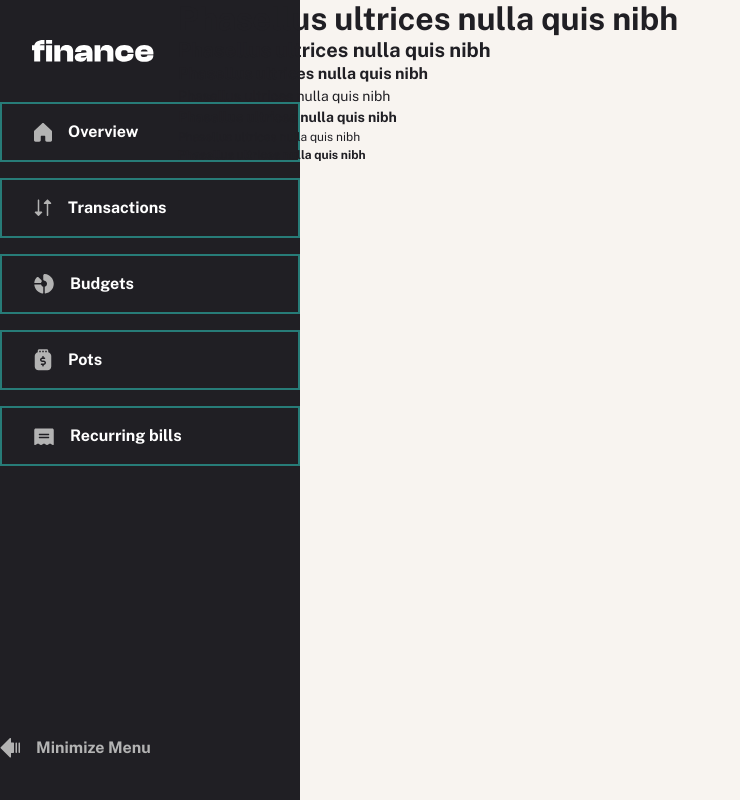
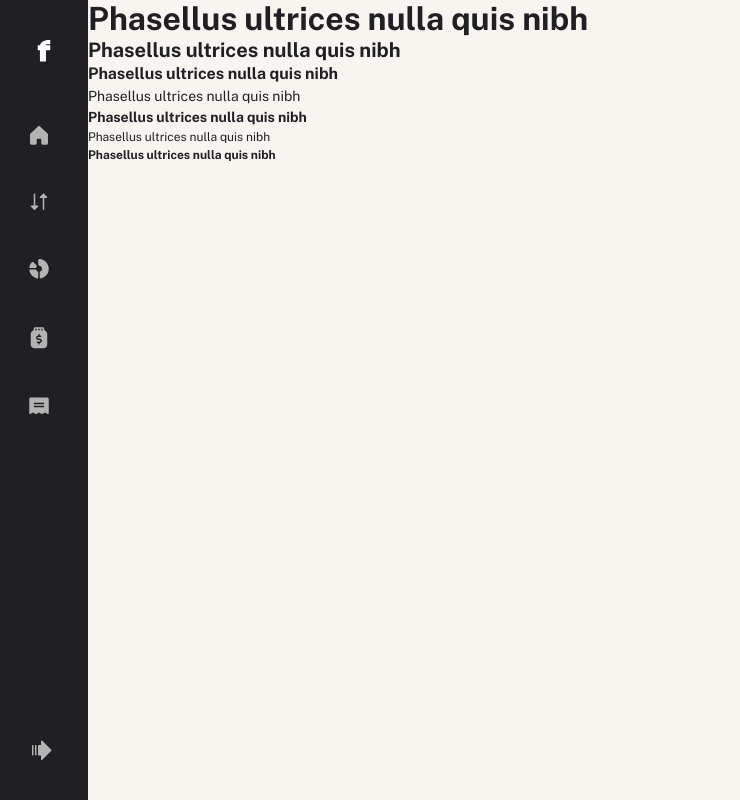
Before and after one commit to AjeaSmith/FEM-Personal-Finance, a Next.js app: page / in a window 1280 px wide. Shown: the whole page, without its empty margins (0-740 px from the left). Built offline with nearby package versions, Linux system fonts and the light colour scheme.

Commit message:
styles and function complete with sidebar

```diff
--- a/src/app/globals.css
+++ b/src/app/globals.css
@@ -22,6 +22,6 @@ body {
 @layer utilities {
 	.main-grid {
 		display: grid;
-		grid-template-columns: 150px auto;
+		grid-template-columns: repeat(2, 1fr);
 	}
 }
--- a/src/app/layout.js
+++ b/src/app/layout.js
@@ -14,10 +14,10 @@ export default function RootLayout({ children }) {
 	return (
 		<html lang="en">
 			<body
-				className={`${publicSans.className} bg-beige-100 text-grey-900 xl:main-grid w-full h-screen flex flex-row relative`}
+				className={`${publicSans.className} bg-beige-100 text-grey-900 flex h-screen`}
 			>
 				<Sidebar />
-				<section className="px-7">{children}</section>
+				<section className="flex-grow">{children}</section>
 				{/* <Bottombar /> */}
 			</body>
 		</html>
--- a/src/components/Sidebar.js
+++ b/src/components/Sidebar.js
@@ -1,207 +1,4 @@
 "use client";
-// import { motion, useAnimationControls } from "framer-motion";
-// import Link from "next/link";
-// import { useState, useEffect } from "react";
-// import Logo from "./Logo";
-// import {
-// 	BudgetIcon,
-// 	OverviewIcon,
-// 	PlotsIcon,
-// 	RecurringIcon,
-// 	TransactionsIcon,
-// } from "./Icons";
-
-// const containerVariants = {
-// 	close: {
-// 		width: "5.5rem",
-// 		transition: {
-// 			type: "spring",
-// 			damping: 20,
-// 			duration: 0.5,
-// 		},
-// 	},
-// 	open: {
-// 		width: "18.75rem",
-// 		transition: {
-// 			type: "spring",
-// 			damping: 20,
-// 			duration: 0.1,
-// 		},
-// 	},
-// };
-
-// const svgVariants = {
-// 	close: {
-// 		rotate: 180,
-// 	},
-// 	open: {
-// 		rotate: 360,
-// 	},
-// };
-
-// const Sidebar = () => {
-// 	const [isOpen, setIsOpen] = useState(false);
-
-// 	const containerControls = useAnimationControls();
-// 	const svgControls = useAnimationControls();
-
-// 	useEffect(() => {
-// 		if (isOpen) {
-// 			containerControls.start("open");
-// 			svgControls.start("open");
-// 		} else {
-// 			containerControls.start("close");
-// 			svgControls.start("close");
-// 		}
-// 	}, [isOpen]);
-
-// 	const handleOpenClose = () => {
-// 		setIsOpen(!isOpen);
-// 	};
-
-// 	return (
-// 		<>
-// 			<motion.nav
-// 				variants={containerVariants}
-// 				animate={containerControls}
-// 				initial="close"
-// 				className="bg-neutral-900 flex flex-col z-10 gap-20 p-5 absolute top-0 left-0 h-full shadow shadow-neutral-600"
-// 			>
-// 				<div className="flex flex-row w-full justify-between place-items-center">
-// 					<div className="w-10 h-10 bg-gradient-to-br from-orange-500 to-amber-700 rounded-full" />
-// 					<button
-// 						className="p-1 rounded-full flex"
-// 						onClick={() => handleOpenClose()}
-// 					>
-// 						<svg
-// 							xmlns="http://www.w3.org/2000/svg"
-// 							fill="none"
-// 							viewBox="0 0 24 24"
-// 							strokeWidth={1}
-// 							stroke="currentColor"
-// 							className="w-8 h-8 stroke-neutral-200"
-// 						>
-// 							<motion.path
-// 								strokeLinecap="round"
-// 								strokeLinejoin="round"
-// 								variants={svgVariants}
-// 								animate={svgControls}
-// 								d="M13.5 4.5 21 12m0 0-7.5 7.5M21 12H3"
-// 								transition={{
-// 									duration: 0.5,
-// 									ease: "easeInOut",
-// 								}}
-// 							/>
-// 						</svg>
-// 					</button>
-// 				</div>
-// 				<div className="flex flex-col gap-3">
-// 					<NavigationLink name="Dashboard">
-// 						<OverviewIcon />
-// 						{/* <ChartBarIcon className="stroke-inherit stroke-[0.75] min-w-8 w-8" /> */}
-// 					</NavigationLink>
-// 					<NavigationLink name="Projects">
-// 						{/* <Square2StackIcon className="stroke-inherit stroke-[0.75] min-w-8 w-8" /> */}
-// 					</NavigationLink>
-// 					<NavigationLink name="Tasks">
-// 						{/* <DocumentCheckIcon className="stroke-inherit stroke-[0.75] min-w-8 w-8" /> */}
-// 					</NavigationLink>
-// 					<NavigationLink name="Reporting">
-// 						{/* <ChartPieIcon className="stroke-inherit stroke-[0.75] min-w-8 w-8" /> */}
-// 					</NavigationLink>
-// 					<NavigationLink name="Users">
-// 						{/* <UsersIcon className="stroke-inherit stroke-[0.75] min-w-8 w-8" /> */}
-// 					</NavigationLink>
-// 				</div>
-// 			</motion.nav>
-// 		</>
-// 		// <motion.nav
-// 		// 	variants={containerVariants}
-// 		// 	animate={containerControls}
-// 		// 	initial="close"
-// 		// 	className="hidden text-white bg-neutral-900 flex-col z-10 gap-20 px-8 absolute top-0 left-0 h-full shadow shadow-neutral-600 xl:flex"
-// 		// >
-// 		// 	<section className="h-screen flex flex-col justify-between my-10">
-// 		// 		<div>
-// 		// 			<Logo isOpen={isOpen} />
-// 		// 			<div className={`flex flex-col gap-3 my-12`}>
-// 		// 				<NavigationLink name="Overview" link="overview">
-// 		// 					<OverviewIcon />
-// 		// 				</NavigationLink>
-// 		// 				<NavigationLink
-// 		// 					name="Transactions"
-// 		// 					link="transactions"
-// 		// 					isOpen={isOpen}
-// 		// 				>
-// 		// 					<TransactionsIcon />
-// 		// 				</NavigationLink>
-// 		// 				<NavigationLink name="Budgets" link="budgets" isOpen={isOpen}>
-// 		// 					<BudgetIcon />
-// 		// 				</NavigationLink>
-// 		// 				<NavigationLink name="Plot" link="plot" isOpen={isOpen}>
-// 		// 					<PlotsIcon />
-// 		// 				</NavigationLink>
-// 		// 				<NavigationLink
-// 		// 					name="Recurring Bills"
-// 		// 					link="recurring-bills"
-// 		// 					isOpen={isOpen}
-// 		// 				>
-// 		// 					<RecurringIcon />
-// 		// 				</NavigationLink>
-// 		// 			</div>
-// 		// 		</div>
-
-// 		// 		<button
-// 		// 			className="p-1 rounded-full flex space-x-5 items-center"
-// 		// 			onClick={() => handleOpenClose()}
-// 		// 		>
-// 		// 			<svg
-// 		// 				fill="none"
-// 		// 				height="20"
-// 		// 				viewBox="0 0 20 20"
-// 		// 				width="20"
-// 		// 				xmlns="http://www.w3.org/2000/svg"
-// 		// 			>
-// 		// 				<motion.path
-// 		// 					variants={svgVariants}
-// 		// 					animate={svgControls}
-// 		// 					transition={{
-// 		// 						duration: 0.5,
-// 		// 						ease: "easeInOut",
-// 		// 					}}
-// 		// 					d="m14.0001 5.26002v8.99998c0 .1989-.079.3897-.2197.5304-.1406.1406-.3314.2196-.5303.2196h-2.25v3.75c.0001.1484-.0438.2936-.1262.417-.0824.1235-.1996.2197-.3367.2765s-.288.0717-.4336.0427c-.14554-.029-.27923-.1005-.38412-.2056l-9.000003-9c-.069733-.0696-.125052-.1523-.162795-.2434-.037743-.09102-.05717-.18862-.05717-.28718s.019427-.19615.05717-.2872.093062-.17377.162795-.24342l9.000003-9.000004c.10489-.105009.23858-.1765346.38412-.2055224.1456-.02898777.2965-.0141343.4336.0426801.1371.0568143.2543.1530353.3367.2764803s.1263.268565.1262.416987v3.749999h2.25c.1989 0 .3897.07902.5303.21967.1407.14065.2197.33142.2197.53033zm2.25-.75c-.1989 0-.3897.07902-.5303.21967-.1407.14065-.2197.33142-.2197.53033v8.99998c0 .1989.079.3897.2197.5304.1406.1406.3314.2196.5303.2196s.3897-.079.5303-.2196c.1407-.1407.2197-.3315.2197-.5304v-8.99998c0-.19891-.079-.38968-.2197-.53033-.1406-.14065-.3314-.21967-.5303-.21967zm3 0c-.1989 0-.3897.07902-.5303.21967-.1407.14065-.2197.33142-.2197.53033v8.99998c0 .1989.079.3897.2197.5304.1406.1406.3314.2196.5303.2196s.3897-.079.5303-.2196c.1407-.1407.2197-.3315.2197-.5304v-8.99998c0-.19891-.079-.38968-.2197-.53033-.1406-.14065-.3314-.21967-.5303-.21967z"
-// 		// 					fill="#b3b3b3"
-// 		// 				/>
-// 		// 			</svg>
-// 		// 			<p className={`${!isOpen ? "hidden" : "block"}`}>Minimize Menu</p>
-// 		// 		</button>
-// 		// 	</section>
-// 		// </motion.nav>
-// 	);
-// };
-// const NavigationLink = ({ children, name, link, isOpen }) => {
-// 	return (
-// 		<Link
-// 			href="#"
-// 			className="flex p-1 rounded cursor-pointer stroke-[0.75] hover:stroke-neutral-100 stroke-neutral-400 text-neutral-400 hover:text-neutral-100 place-items-center gap-3 hover:bg-neutral-700/30 transition-colors duration-100"
-// 		>
-// 			{children}
-// 			<p className="text-inherit font-poppins overflow-clip whitespace-nowrap tracking-wide">
-// 				{name}
-// 			</p>
-// 			{/* <p
-// 				className={`${
-// 					!isOpen
-// 						? "hidden"
-// 						: "block text-inherit overflow-clip whitespace-nowrap tracking-wide"
-// 				}`}
-// 			>
-// 				{name}
-// 			</p> */}
-// 		</Link>
-// 	);
-// };
-// export default Sidebar;
 import { useState } from "react";
 import Logo from "./Logo";
 import Link from "next/link";
@@ -216,8 +13,8 @@ import { usePathname } from "next/navigation";
 
 export default function Sidebar() {
 	const pathname = usePathname();
-	const [open, setOpen] = useState(true);
-	const [menu] = useState([
+	const [open, setOpen] = useState(false);
+	const menu = [
 		{ name: "Overview", link: "/overview", icon: OverviewIcon },
 		{ name: "Transactions", link: "/transactions", icon: TransactionsIcon },
 		{ name: "Budgets", link: "/budgets", icon: BudgetIcon },
@@ -227,23 +24,30 @@ export default function Sidebar() {
 			link: "/recurring-bills",
 			icon: RecurringIcon,
 		},
-	]);
+	];
 	return (
 		<aside
 			className={`bg-grey-900 h-screen py-10 text-white ${
 				open ? "w-[300px]" : "w-[88px]"
-			} duration-300 flex flex-col justify-between`}
+			} duration-200 flex flex-col justify-between`}
 		>
 			<section>
 				<div className={`${!open ? "flex justify-center" : "px-8"}`}>
 					<Logo isOpen={open} />
 				</div>
 				<nav>
-					<ul className="flex flex-col w-full space-y-4 my-10">
+					<ul className="flex flex-col w-full space-y-4 my-12">
 						{menu.map((item, i) => {
 							const Icon = item.icon;
 							return (
-								<li key={i} className="text-nowrap py-4 border-2 border-green">
+								<li
+									key={i}
+									className={`text-grey-300 text-nowrap border-l-[5px] py-4 mr-4 hover:text-white  ${
+										pathname === item.link
+											? "bg-white text-grey-900 border-green rounded-r-xl"
+											: "border-transparent"
+									}`}
+								>
 									<Link
 										href={item.link}
 										className={`flex items-center ${
@@ -275,7 +79,7 @@ export default function Sidebar() {
 				</nav>
 			</section>
 			<div onClick={() => setOpen(!open)}>
-				<button className="flex items-center space-x-4 text-grey-300 hover:text-white">
+				<button className="flex px-8 items-center space-x-4 text-grey-300 hover:text-white">
 					<svg
 						className={`${!open && "rotate-180 duration-300"}`}
 						fill="none"
@@ -289,7 +93,7 @@ export default function Sidebar() {
 							fill="#b3b3b3"
 						/>
 					</svg>
-					<h3 className={`text-h3 duration-300 ${!open && "scale-0"}`}>
+					<h3 className={`text-nowrap text-h3 duration-200 ${!open && "hidden"}`}>
 						Minimize Menu
 					</h3>
 				</button>
```
